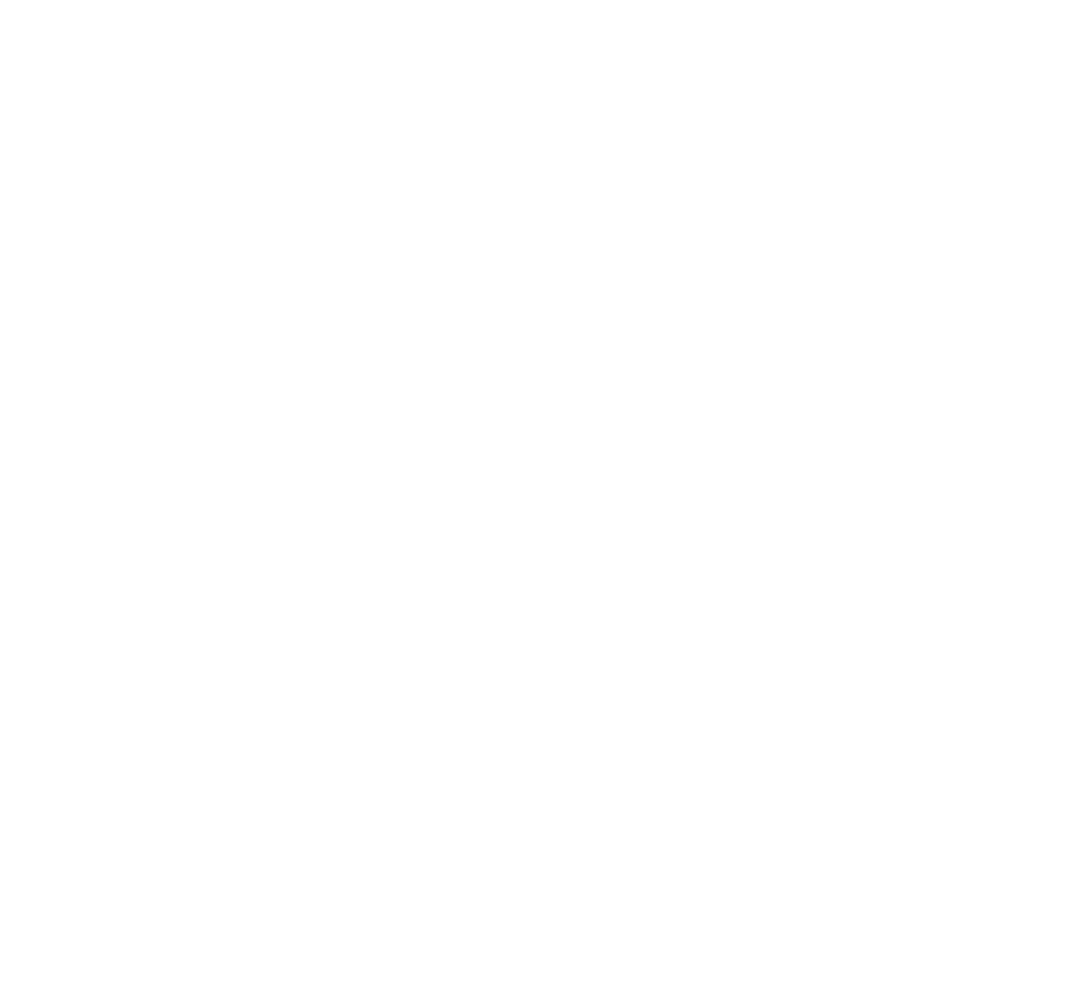
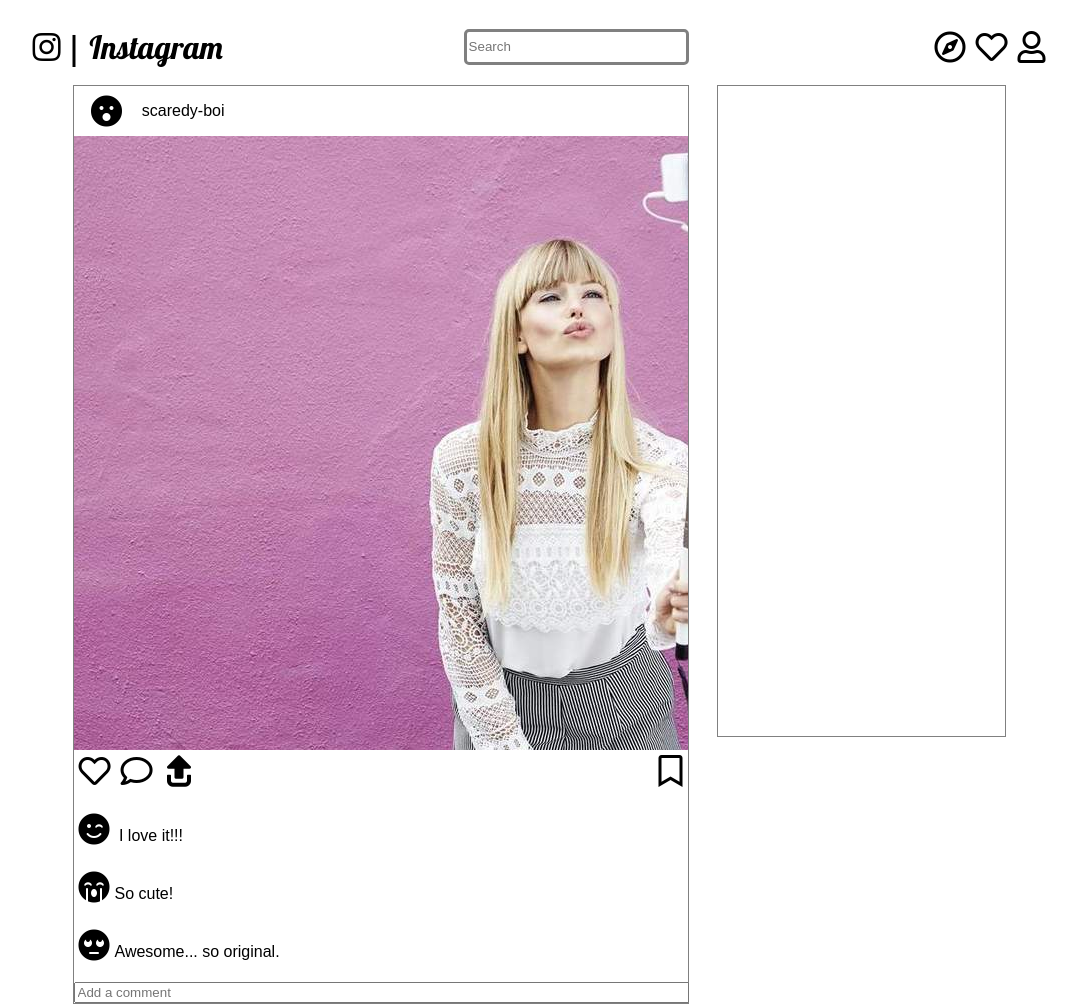
Before and after one commit to taliahaller/refactored-instagram, a plain HTML site: page index.html in a window 1280 px wide. Shown: the whole page, without its empty margins (101-1178 px from the left). Before the commit the page ends 800 px from the top, so only its background shows below. Drawn offline with Linux system fonts and the light colour scheme.

Commit message:
add content and styling

```diff
--- a/css/styles.css
+++ b/css/styles.css
@@ -0,0 +1,129 @@
+img {
+  display: block;
+}
+
+i {
+  font-size: 2em;
+  margin: 5px;
+}
+
+body {
+  font-family: sans-serif;
+}
+
+.header {
+  display: flex;
+  justify-content: space-around;
+  align-items: center;
+  width: 100%;
+  height: 77px;
+  max-height: 77px;
+}
+
+
+.header p {
+  font-size: 2em;
+}
+
+.body-container {
+  display: flex;
+  margin-left: auto;
+  margin-right: auto;
+  width: 933px;
+  border: 0px solid gray;
+}
+
+.header-group {
+  display: flex;
+  align-items: baseline;
+}
+
+.article-section {
+  width: 614px;
+  margin-right: 28px;
+  border: 1px solid gray;
+}
+
+.article-comment input {
+  width: 99%;
+}
+
+.stories-section {
+  width: 293px;
+  height: 650px;
+  border: 1px solid gray;
+}
+
+.article-photo {
+  /* background-image: url("img/fake-insta-star.jpg"); */
+  /* width: inherit; */
+  /* max-width: 614px; */
+  height: 614px;
+  overflow: hidden;
+  display: flex;
+  justify-content: center;
+  align-items: center;
+}
+
+.article-header {
+  display: flex;
+  width: 25%;
+  justify-content: space-around;
+  align-items: center;
+  margin-left: 5px;
+}
+
+.article-icons {
+  justify-content: space-between;
+}
+
+.article-header i {
+  font-size: 2em;
+}
+
+.instafont {
+  font-family: 'Lobster', cursive;
+}
+
+.header-group i {
+  margin: 5px;
+}
+
+.flex {
+  display: flex;
+}
+
+#search {
+  width: 215px;
+  height: 28px;
+  border: 3px solid gray;
+  /* font-size: 1em; */
+  border-radius: 5px;
+}
+
+/* icon references
+
+insta: <i class="fab fa-instagram"></i>
+
+compass: <i class="far fa-compass"></i>
+
+heart: <i class="far fa-heart"></i>
+
+user: <i class="far fa-user"></i>
+
+comment: <i class="far fa-comment"></i>
+
+bookmark: <i class="far fa-bookmark"></i>
+
+frown: <i class="fas fa-angry"></i>
+
+open-mouth: <i class="fas fa-surprise"></i>
+
+wink: <i class="fas fa-smile-wink"></i>
+
+cry: <i class="fas fa-sad-cry"></i>
+
+eyeroll: <i class="fas fa-meh-rolling-eyes"></i>
+
+share (rotate 270 degrees): <i class="fas fa-sign-out-alt"></i>
+ */
--- a/index.html
+++ b/index.html
@@ -2,26 +2,58 @@
 <html>
   <head>
     <meta charset="utf-8">
+    <link href="https://fonts.googleapis.com/css?family=Lobster" rel="stylesheet">
+    <link rel="stylesheet" href="https://use.fontawesome.com/releases/v5.3.1/css/all.css" integrity="sha384-mzrmE5qonljUremFsqc01SB46JvROS7bZs3IO2EmfFsd15uHvIt+Y8vEf7N7fWAU" crossorigin="anonymous">
+    <link rel="stylesheet" href="css/styles.css">
     <title>Fake Insta</title>
   </head>
   <body>
     <div class="header">
+      <div class="header-group">
+        <i class="fab fa-instagram"></i>
+        <p class="instafont">|  Instagram</p>
+      </div>
+      <div class="header-group">
+        <input type="text" id="search" placeholder="Search">
+      </div>
+      <div class="header-group">
+        <i class="far fa-compass"></i>
+        <i class="far fa-heart"></i>
+        <i class="far fa-user"></i>
+      </div>
 
     </div>
     <div class="body-container">
       <div class="article-section">
+
         <div class="article">
+          <div class="article-header">
+            <i class="fas fa-surprise"></i>
+            <p>scaredy-boi</p>
+          </div>
+          <div class="article-photo">
+            <img src="img/fake-insta-star.jpg" alt="a fake instagram star">
+          </div>
+          <div class="article-icons flex">
+            <div class="flex">
+              <i class="far fa-heart"></i>
+              <i class="far fa-comment"></i>
+              <i class="fas fa-sign-out-alt fa-rotate-270"></i>
+            </div>
+            <div class="flex">
+              <i class="far fa-bookmark"></i>
+            </div>
+          </div>
+          <div class="article-text">
+            <p> <i class="fas fa-smile-wink"></i> I love it!!!</p>
+            <p> <i class="fas fa-sad-cry"></i>So cute!</p>
+            <p> <i class="fas fa-meh-rolling-eyes"></i>Awesome... so original.</p>
+          </div>
+          <div class="article-comment">
+            <input type="text" placeholder="Add a comment">
+          </div>
+        </div>
 
-        </div>
-        <div class="article">
-
-        </div>
-        <div class="article">
-
-        </div>
-        <div class="article">
-
-        </div>
       </div>
       <div class="stories-section">
         <div class="profile">
```
Also changed, not shown: img/fake-insta-star.jpg (added).
